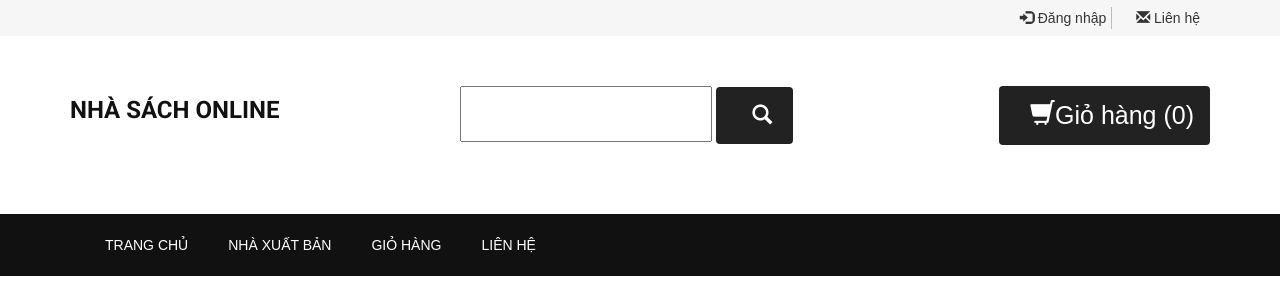
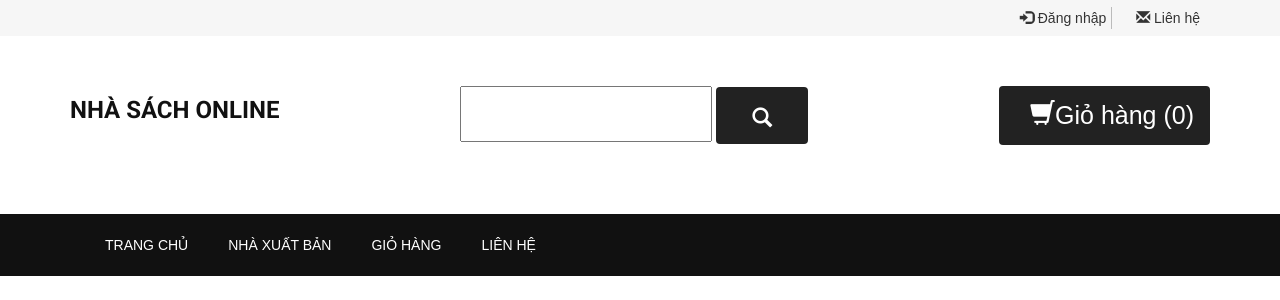
Before and after one commit to NguyenNgocPhi1/BanSachOnline, a PHP site: page /account.php in a window 1280 px wide. Shown: the top 300 px of the page. Run offline with PHP 8.4, Linux system fonts and the light colour scheme; data comes from the database, SQL or seed files in the repository; some libraries are stand-ins or nearby versions; some web fonts are replaced.

Commit message:
Thêm CSS

```diff
--- a/header.php
+++ b/header.php
@@ -8,11 +8,11 @@
 			<div class="col-md-4">
 				<form class="form-search" method="GET" action="timkiem.php">
 					<input type="text"  class="input-medium search-query" name="txttimkiem" required>
-					<button type="submit" name="tk" class="btn" style="padding: 13px 20px;"><span class="glyphicon glyphicon-search"></span></button>
+					<button type="submit" name="tk" class="btn" style="padding: 13px 20px;"><span class="glyphicon glyphicon-search" style="margin-right: 15px;top: 4px;"></span></button>
 				</form>
 			</div>
 			<div class="col-md-4">
-				<div id="cart"><a class="btn btn-1" href="cart.php"><span class="glyphicon glyphicon-shopping-cart"></span>Giỏ hàng (<?php
+				<div id="cart"><a class="btn btn-1" href="cart.php"><span class="glyphicon glyphicon-shopping-cart" ></span>Giỏ hàng (<?php
 			$ok=1;
 			 if(isset($_SESSION['cart']))
 			 {
```
